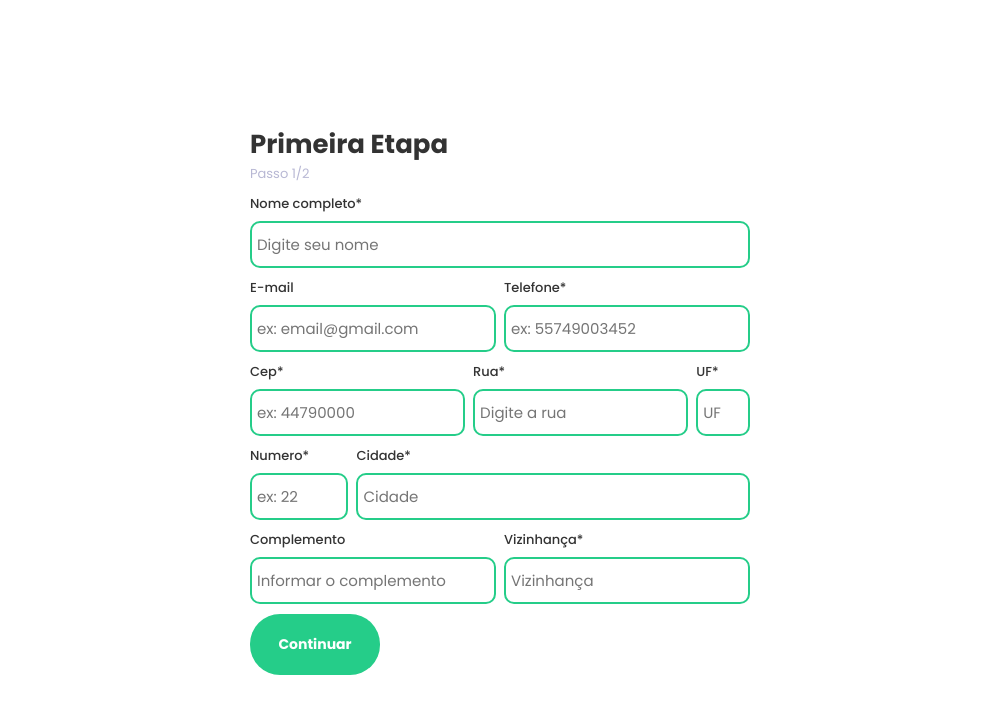
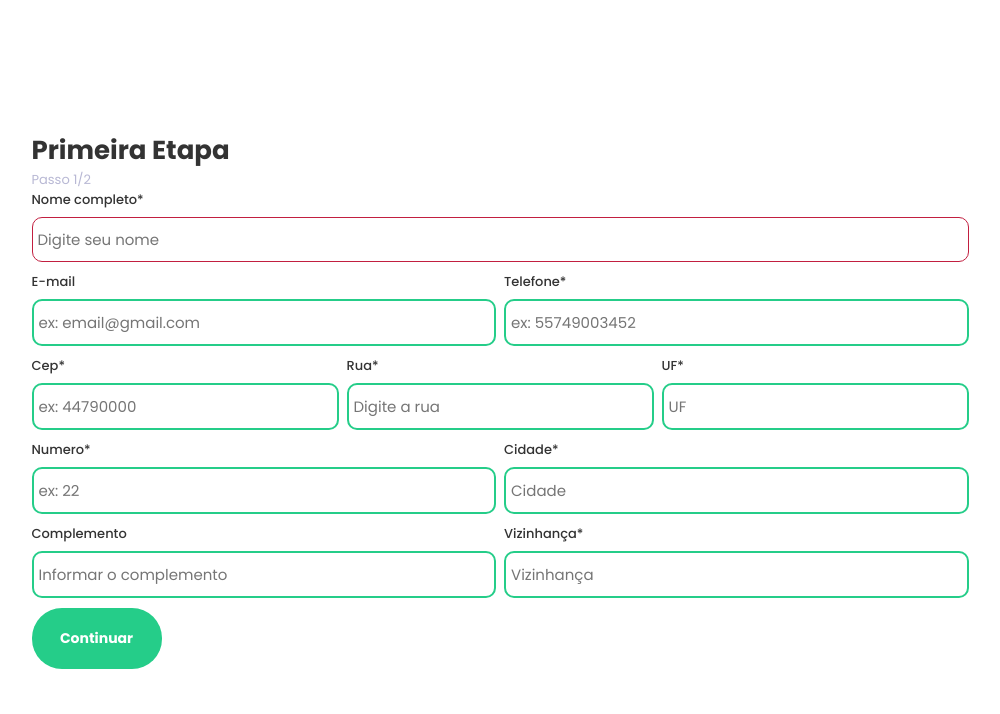
Before and after one commit to douglassantos45/computer-donation, a Next.js app: page / in a window 1280 px wide. Shown: the top 714 px of the page, without its empty margins (140-1140 px from the left). Built offline with nearby package versions, Linux system fonts and the light colour scheme.

Commit message:
Formulario funcionando versão final

```diff
--- a/package.json
+++ b/package.json
@@ -19,6 +19,7 @@
     "next": "12.2.3",
     "react": "18.2.0",
     "react-dom": "18.2.0",
+    "react-hook-form": "^7.34.0",
     "react-hot-toast": "^2.3.0",
     "react-icons": "^4.4.0",
     "sass": "^1.54.0",
--- a/src/pages/forms/step1/index.tsx
+++ b/src/pages/forms/step1/index.tsx
@@ -109,11 +109,12 @@ export default function Step1() {
       <h1>Primeira Etapa</h1>
       <p>Passo {state.currentStep}/2</p>
 
-      <form className={styles.form_group}>
-        <div className={styles.input_group}>
+      <form className="form-group">
+        <div className="input-group">
           <label htmlFor="">
             Nome completo*
             <input
+              className="input-invalid"
               type="text"
               placeholder="Digite seu nome"
               name="setName"
@@ -123,7 +124,7 @@ export default function Step1() {
           </label>
         </div>
 
-        <div className={styles.input_group}>
+        <div className="input-group">
           <label htmlFor="">
             E-mail
             <input
@@ -147,7 +148,7 @@ export default function Step1() {
           </label>
         </div>
 
-        <div className={styles.input_group}>
+        <div className="input-group">
           <label htmlFor="">
             Cep*
             <input
@@ -183,7 +184,7 @@ export default function Step1() {
           </label>
         </div>
 
-        <div className={styles.input_group}>
+        <div className="input-group">
           <label htmlFor="" className={styles.sm}>
             Numero*
             <input
@@ -208,7 +209,7 @@ export default function Step1() {
           </label>
         </div>
 
-        <div className={styles.input_group}>
+        <div className="input-group">
           <label htmlFor="">
             Complemento
             <input
--- a/src/pages/forms/step1/styles.module.scss
+++ b/src/pages/forms/step1/styles.module.scss
@@ -3,7 +3,6 @@
   flex-direction: column;
   justify-content: center;
   margin: 0 auto;
-  max-width: 500px;
 
   p {
     font-size: 13px;
@@ -24,28 +23,6 @@
     margin: 30px 0;
   }
 
-  .form_group div:last-child {
-    margin-bottom: 25px;
-  }
-
-  .input_group {
-    display: flex;
-    justify-content: space-between;
-    margin-top: 10px;
-
-    .sm {
-      width: 25%;
-    }
-
-    .mb {
-      width: 50%;
-    }
-
-    &:not(:last-child) {
-      margin-bottom: 10px;
-    }
-  }
-
   label:not(:last-child) {
     margin-right: 8px;
   }
@@ -54,63 +31,11 @@
     font-weight: 400;
   }
 
-  label {
-    font-size: 13px;
-    width: 100%;
-    font-weight: 500;
-
-    select {
-      display: block;
-      margin-top: 7px;
-      width: 100%;
-      padding: 10px 5px;
-      border: 2px solid #25cd89;
-      border-radius: 10px;
-      color: #000;
-      outline: 0;
-      font-size: 15px;
-
-      background-color: #fff;
-    }
-
-    input {
-      display: block;
-      margin-top: 7px;
-      width: 100%;
-      padding: 10px 5px;
-      border: 2px solid #25cd89;
-      border-radius: 10px;
-      color: #000;
-      outline: 0;
-      font-size: 15px;
-
-      background-color: #fff;
-    }
-
-    .validMail {
-      color: #25cd89;
-    }
-
-    .notValidMail {
-      color: red;
-    }
+  .flex {
+    display: flex;
   }
 
-  button {
-    background-color: #25cd89;
-    color: #fff;
-    font-size: 14px;
-    font-weight: bold;
-    padding: 20px 40px;
-    border: 0;
-    border-radius: 30px;
-    width: 130px;
-    display: flex;
-    align-items: center;
-    justify-content: center;
 
-    cursor: pointer;
-  }
 }
 
 .loading {
@@ -133,14 +58,3 @@
     border-radius: 5px;
   }
 }
-
-@media (max-width: 450px) {
-  .container {
-    margin-top: 250px;
-    .input_group {
-      flex-direction: column;
-      align-items: flex-start;
-
-    }
-  }
-}
--- a/src/pages/forms/step2/styles.module.scss
+++ b/src/pages/forms/step2/styles.module.scss
@@ -3,7 +3,7 @@
   flex-direction: column;
   justify-content: center;
   margin: 0 auto;
-  max-width: 500px;
+  margin-bottom: 10px;
 
   p {
     font-size: 13px;
@@ -24,44 +24,6 @@
     margin: 30px 0;
   }
 
-  .form_group {
-    margin-bottom: 30px;
-  }
-
-  .input_group {
-    display: flex;
-    justify-content: space-between;
-    align-items: center;
-    margin-top: 10px;
-
-    label:not(:last-child) {
-      margin-right: 8px;
-    }
-
-    .sm {
-      width: 25%;
-    }
-  }
-
-  label {
-    font-size: 13px;
-    font-weight: 500;
-
-    select {
-      display: block;
-      margin-top: 7px;
-      width: 100%;
-      padding: 10px 5px;
-      border: 2px solid #25cd89;
-      border-radius: 10px;
-      color: #000;
-      outline: 0;
-      font-size: 15px;
-
-      background-color: #fff;
-    }
-  }
-
   .remove_select {
     background-color: #ff335f;
     color: #fff;
@@ -70,6 +32,8 @@
     align-items: center;
     justify-content: center;
     border-radius: 5px;
+    height: 100%;
+    margin-top: 34px;
 
     font-size: 13px;
 
@@ -85,6 +49,7 @@
   .btn_group {
     display: flex;
     align-items: center;
+    margin-top: 20px;
 
 
     div:not(:last-child) {
@@ -97,7 +62,7 @@
     color: #000
   }
 
-  button {
+  .add {
     padding: 5px 10px;
     border-radius: 10px;
     background-color: #00b5b9;
@@ -112,20 +77,6 @@
   }
 
   .submit {
-    background-color: #25cd89;
-    color: #fff;
-    font-size: 14px;
-    font-weight: bold;
-    padding: 20px 40px;
-    border: 0;
-    border-radius: 30px;
-    width: 130px;
-    display: flex;
-    align-items: center;
-    justify-content: center;
-
-    cursor: pointer;
-
     svg {
       animation: spin 1s ease-in-out infinite;
       font-size: 20px;
@@ -149,6 +100,15 @@
       flex-direction: column;
       align-items: flex-start;
     }
+
+    .remove_select {
+      margin-top: 7px;
+
+      &::before {
+        content: "Remover";
+        margin-right: 5px;
+      }
+    }
   }
 }
 
--- a/styles/global.scss
+++ b/styles/global.scss
@@ -28,6 +28,44 @@ body {
   align-items: center;
 }
 
+input, select {
+  display: block;
+  margin-top: 7px;
+  width: 100%;
+  padding: 10px 5px;
+  border: 2px solid #25cd89;
+  border-radius: 10px;
+  color: #000;
+  outline: 0;
+  font-size: 15px;
+
+  background-color: #fff;
+}
+
+button {
+  background-color: #25cd89;
+  color: #fff;
+  font-size: 14px;
+  font-weight: bold;
+  padding: 20px 40px;
+  border: 0;
+  border-radius: 30px;
+  width: 130px;
+  display: flex;
+  align-items: center;
+  justify-content: center;
+
+  cursor: pointer;
+}
+
+
+label {
+  font-size: 13px;
+  width: 100%;
+  font-weight: 500;
+}
+
+
 .grid {
   display: grid;
   gap: 1rem;
@@ -35,12 +73,15 @@ body {
 
 .container {
   max-width: 1200px;
-  margin: 0 auto;
+  padding: 20px 15px;
 }
 
-.input_group {
+.form-group {
+  height: 100%;
+}
+
+.input-group {
   display: flex;
-  justify-content: space-between;
 
   label:not(:last-child) {
     margin-right: 8px;
@@ -49,4 +90,39 @@ body {
   .sm {
     width: 25%;
   }
+
+  .mb {
+    width: 50%;
+  }
+
+  &:not(:last-child) {
+    margin-bottom: 10px;
+  }
 }
+
+.input-invalid {
+  border: 1.5px solid #c21f40;
+
+  animation: shake 300ms;
+}
+
+@media (max-width: 451px) {
+  .container {
+    .input-group {
+      flex-direction: column;
+      align-items: flex-start;
+    }
+  }
+}
+
+@keyframes shake {
+  25% {
+    transform: translateX(4px);
+  }
+  50% {
+    transform: translateX(-4px);
+  }
+  75% {
+    transform: translateX(4px);
+  }
+}
```
Also changed, not shown: src/pages/forms/step2/index.tsx (+9 -5 lines), 1 other file (tests, documents, lock files or other folders).
